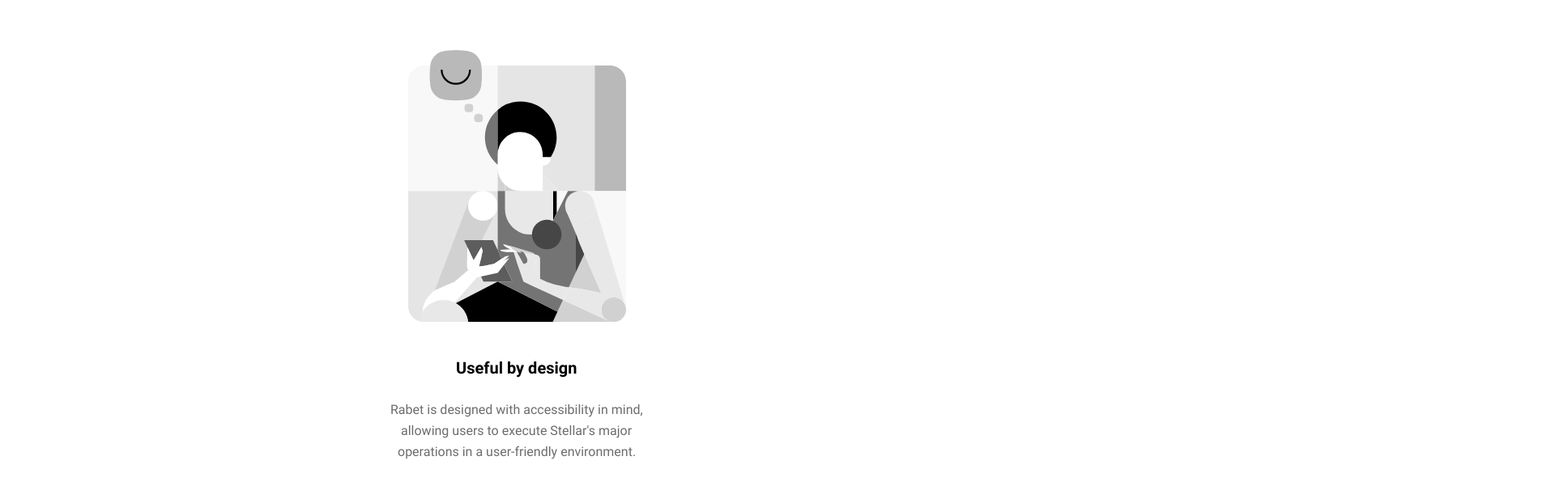
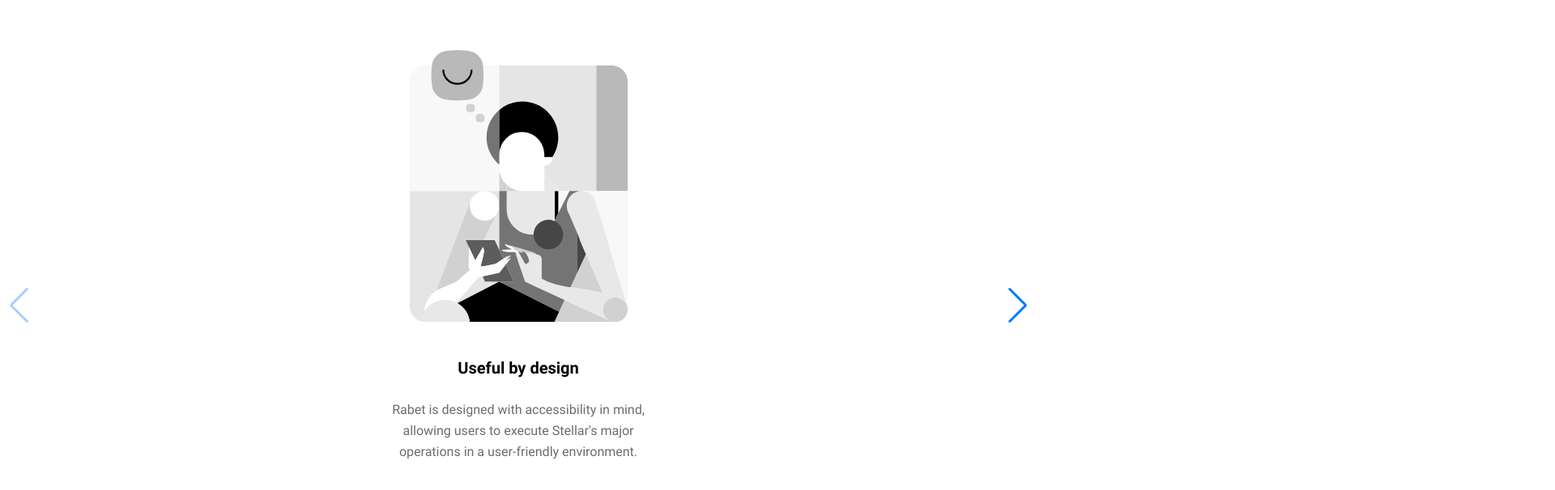
Before and after one commit to rabetofficial/rabet-mobile, a Next.js app: page /Intro-slides in a window 1280 px wide. Shown: the top 606 px of the page at 81% size, 1920 px wide, since content can reach past the window. Built offline with nearby package versions, Linux system fonts and the light colour scheme.

Commit message:
fix: bug swiper.

```diff
--- a/src/components/common/Layouts/SlidesLayout/index.tsx
+++ b/src/components/common/Layouts/SlidesLayout/index.tsx
@@ -12,14 +12,7 @@
   alignCenter,
   className,
 }: LayoutProps) => (
-  <div
-    className={classNames(
-      `flex h-full justify-center ${
-        alignCenter ? 'place-items-center' : ' '
-      }`,
-      className,
-    )}
-  >
+  <div>
     <div className="2xl:basis-[790px] xl:basis-[790px] lg:basis-[790px] md:basis-[790px] sm:basis-3/5 basis-11/12">
       {children}
     </div>
--- a/src/pages/Intro-slides/index.tsx
+++ b/src/pages/Intro-slides/index.tsx
@@ -8,6 +8,7 @@
 
 import { SlideLeft, SlideRight } from 'svgs/longArrowCircle';
 import SlidesLayout from 'components/common/Layouts/SlidesLayout';
+import { Navigation } from 'swiper';
 
 import config from 'config';
 import Slide1 from './Slide1';
@@ -15,17 +16,13 @@
 import Slide3 from './Slide3';
 import Slide4 from './Slide4';
 
-import { Navigation } from 'swiper';
-
 import * as S from './styles';
 
 export default function App() {
   return (
     <>
-      <div>
       <SlidesLayout>
         <Swiper navigation modules={[Navigation]}>
-            <S.SlidesContainer>
           <SwiperSlide>
             <Slide1 />
           </SwiperSlide>
@@ -38,10 +35,8 @@
           <SwiperSlide>
             <Slide4 />
           </SwiperSlide>
-            </S.SlidesContainer>
         </Swiper>
       </SlidesLayout>
-      </div>
     </>
   );
 }
```
Also changed, not shown: 1 other file (tests, documents, lock files or other folders). Lines whose indentation alone changed are shown as unchanged.
